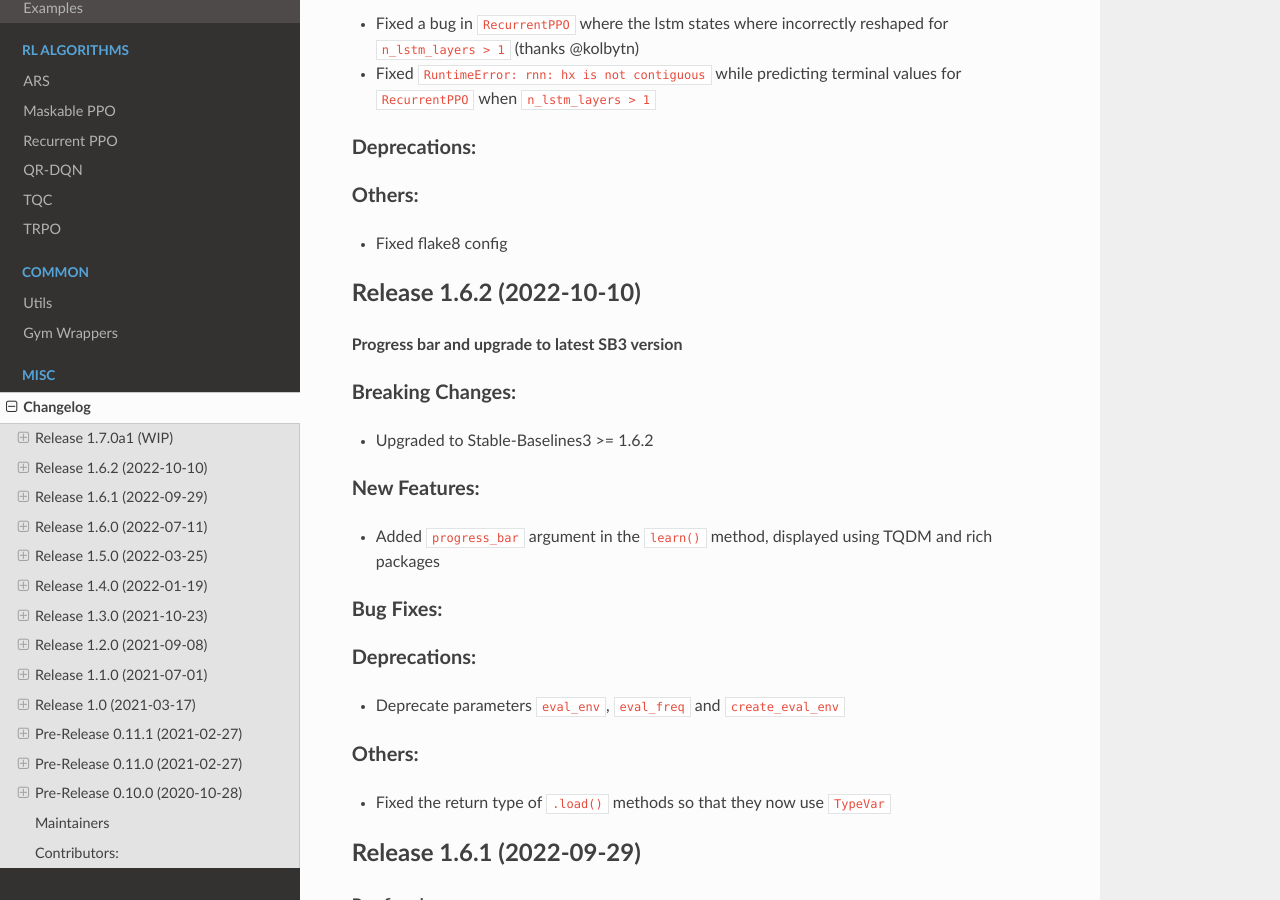
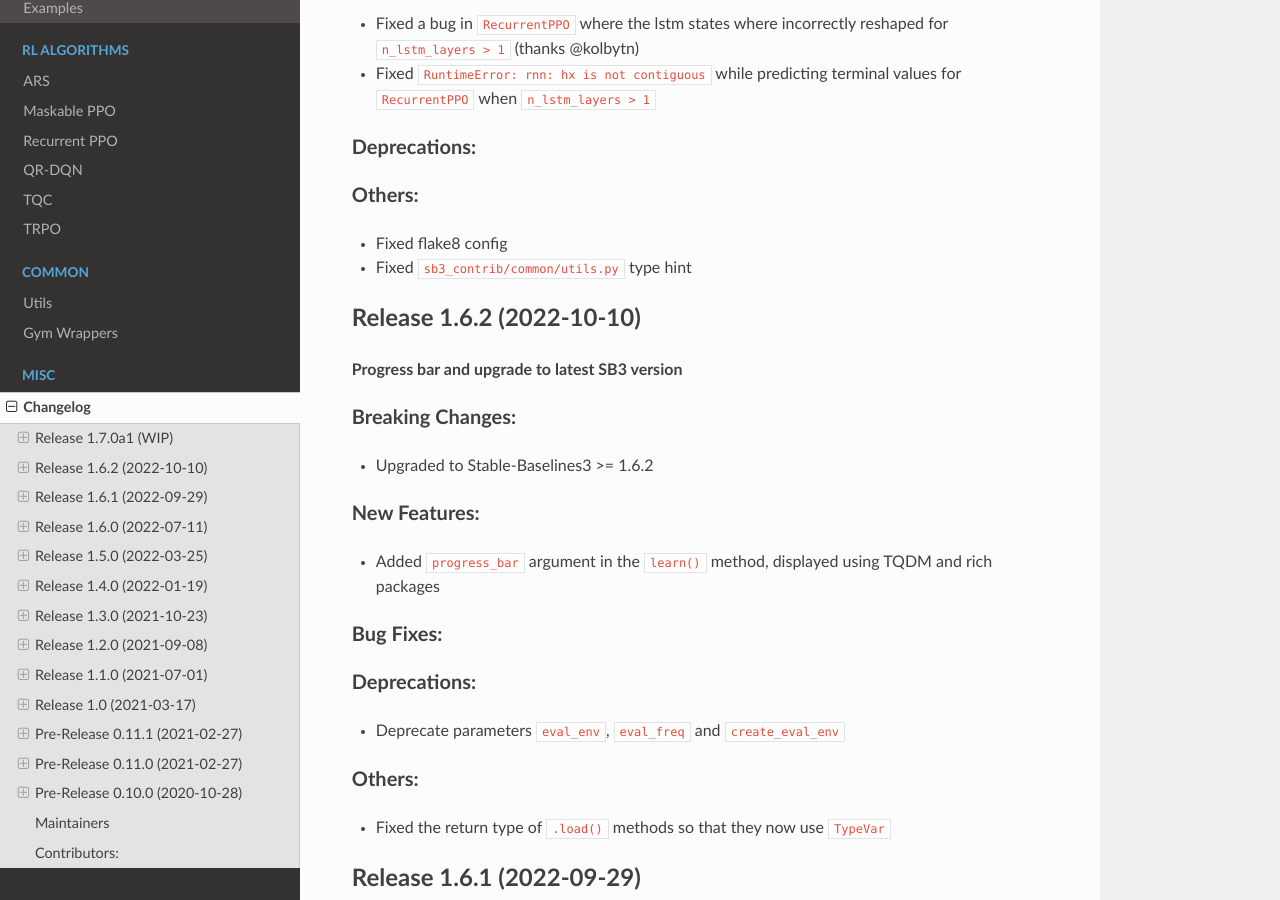
Before and after one commit to Stable-Baselines-Team/stable-baselines3-contrib, a Sphinx documentation site: the page built from docs/misc/changelog.rst, in a window 1280 px wide and 900 px high, scrolled down 489 px. Built offline with Sphinx 7.4.7 and the Read the Docs theme 2.0.0, drawn with Linux system fonts in a browser that asks for light colours.

Commit message:
Update changelog

```diff
--- a/docs/misc/changelog.rst
+++ b/docs/misc/changelog.rst
@@ -27,6 +27,7 @@ Deprecations:
 Others:
 ^^^^^^^
 - Fixed flake8 config
+- Fixed ``sb3_contrib/common/utils.py`` type hint
 
 Release 1.6.2 (2022-10-10)
 --------------------------
```
